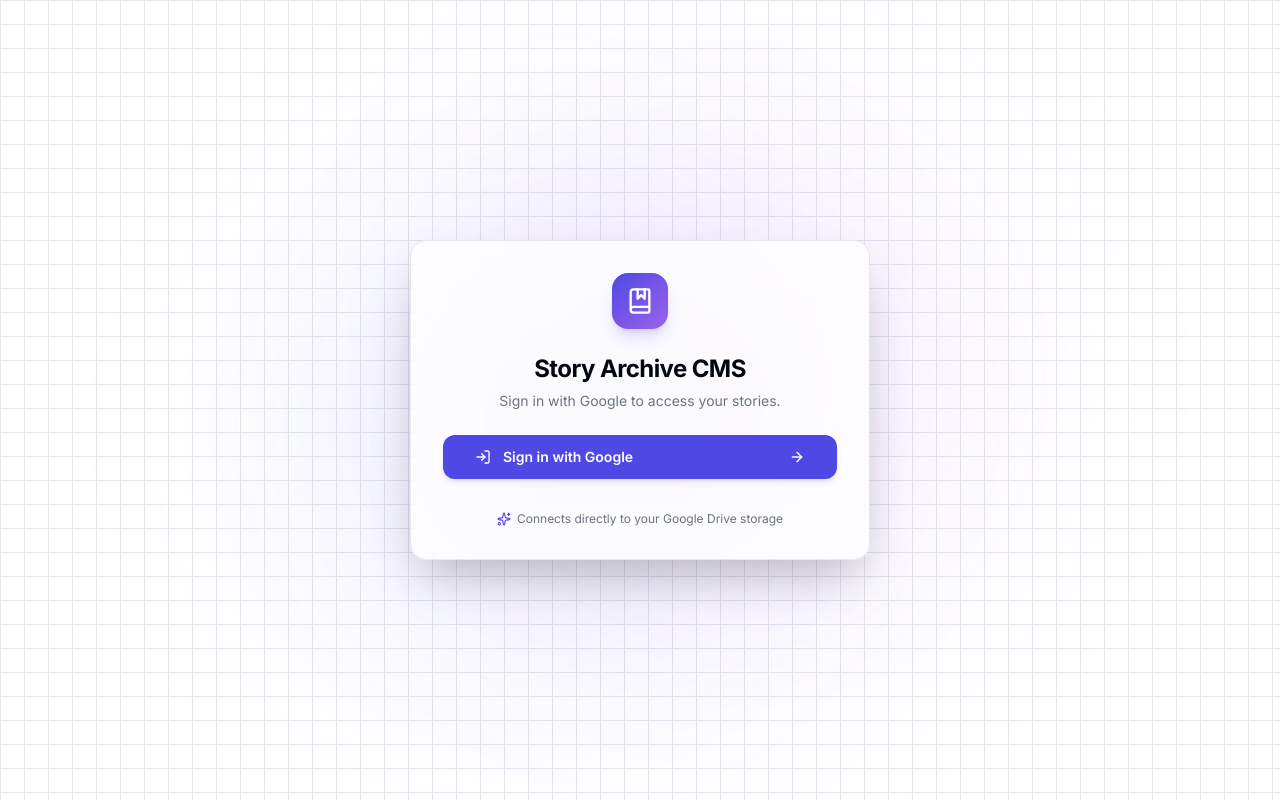
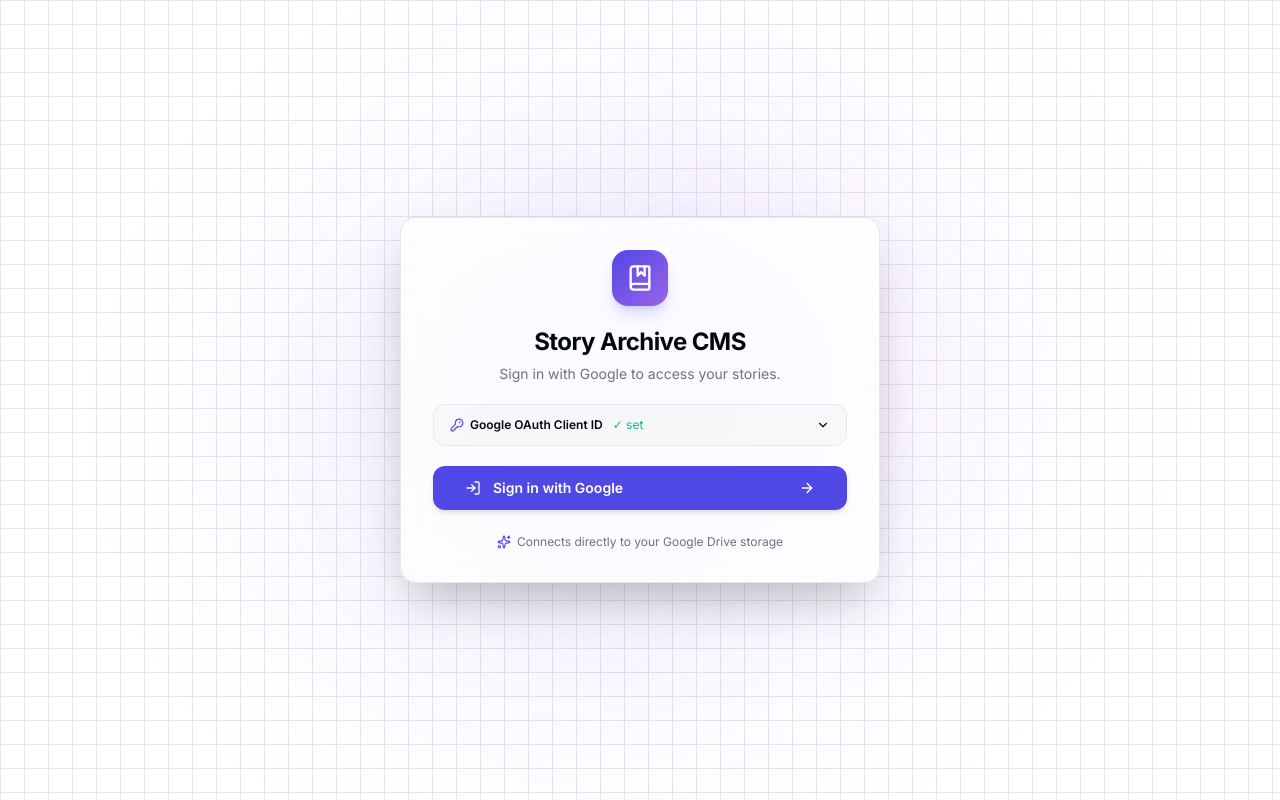
Before and after one commit to mehedihasanfoysal8/story-archive, a Next.js app: page / in a window 1280 px wide. Built offline with nearby package versions, Linux system fonts and the light colour scheme; no server answers.

Commit message:
Fix: Add Google Client ID input on LoginPage before sign-in

```diff
--- a/features/auth/LoginPage.tsx
+++ b/features/auth/LoginPage.tsx
@@ -2,22 +2,37 @@
 
 import { useState } from "react";
 import { motion } from "framer-motion";
-import { BookMarked, Sparkles, FolderSymlink, ArrowRight, HardDrive, CheckCircle2, LogIn } from "lucide-react";
+import { BookMarked, Sparkles, FolderSymlink, ArrowRight, HardDrive, CheckCircle2, LogIn, KeyRound, ChevronDown, ChevronUp } from "lucide-react";
 import { Button } from "@/components/ui/button";
 import { Input } from "@/components/ui/input";
 import { Label } from "@/components/ui/label";
 import { useAuth } from "@/hooks/useAuth";
 import { extractFolderIdFromUrl } from "@/utils/helpers";
 import { APP_CONFIG } from "@/config/app";
+import { clientIdStorage } from "@/lib/auth/storage";
 import toast from "react-hot-toast";
 
 export function LoginPage() {
   const { setRootFolderId, login, isAuthenticated, rootFolderId } = useAuth();
   const [driveUrl, setDriveUrl] = useState<string>(APP_CONFIG.defaultDriveLink);
   const [connecting, setConnecting] = useState(false);
+  const [clientId, setClientId] = useState<string>(clientIdStorage.getClientId() || "");
+  const [showClientId, setShowClientId] = useState(!clientIdStorage.getClientId());
 
   const handleConnect = async (e: React.FormEvent) => {
     e.preventDefault();
+
+    // Save client ID first if provided
+    if (clientId.trim()) {
+      clientIdStorage.setClientId(clientId.trim());
+    }
+
+    if (!clientIdStorage.getClientId()) {
+      toast.error("Google Client ID is required. Please enter your OAuth Client ID.");
+      setShowClientId(true);
+      return;
+    }
+
     const folderId = extractFolderIdFromUrl(driveUrl);
     if (!folderId) {
       toast.error("Please enter a valid Google Drive folder link or ID");
@@ -25,11 +40,8 @@ export function LoginPage() {
     }
 
     setConnecting(true);
-    // Save extracted folder ID as active Drive root
     setRootFolderId(folderId);
-    toast.success("Drive folder connected! Signing in with Google...");
 
-    // Trigger Google OAuth login so we get an access token
     try {
       await login();
     } catch (err) {
@@ -39,6 +51,11 @@ export function LoginPage() {
   };
 
   const handleGoogleLogin = async () => {
+    if (!clientIdStorage.getClientId()) {
+      toast.error("Google Client ID is required.");
+      setShowClientId(true);
+      return;
+    }
     try {
       setConnecting(true);
       await login();
@@ -48,10 +65,8 @@ export function LoginPage() {
     }
   };
 
-
   return (
     <div className="flex min-h-screen items-center justify-center bg-background bg-grid relative overflow-hidden p-4">
-      {/* Dynamic Background Gradients */}
       <div className="absolute top-1/4 left-1/4 w-[450px] h-[450px] rounded-full bg-primary/10 blur-[130px] pointer-events-none" />
       <div className="absolute bottom-1/4 right-1/4 w-[450px] h-[450px] rounded-full bg-purple-500/10 blur-[130px] pointer-events-none" />
 
@@ -59,7 +74,7 @@ export function LoginPage() {
         initial={{ opacity: 0, y: 20 }}
         animate={{ opacity: 1, y: 0 }}
         transition={{ duration: 0.6, ease: "easeOut" }}
-        className="w-full max-w-[460px] p-8 rounded-2xl glass border border-border shadow-2xl relative z-10 text-center space-y-6"
+        className="w-full max-w-[480px] p-8 rounded-2xl glass border border-border shadow-2xl relative z-10 text-center space-y-5"
       >
         {/* App Logo */}
         <div className="mx-auto w-14 h-14 rounded-2xl gradient-primary flex items-center justify-center shadow-lg shadow-primary/20">
@@ -68,17 +83,67 @@ export function LoginPage() {
 
         {/* Header */}
         <div>
-          <h1 className="text-2xl font-bold tracking-tight mb-1.5">
-            Story Archive CMS
-          </h1>
+          <h1 className="text-2xl font-bold tracking-tight mb-1.5">Story Archive CMS</h1>
           <p className="text-sm text-muted-foreground">
             {rootFolderId && !isAuthenticated
               ? "Sign in with Google to access your stories."
-              : "Connect your Google Drive folder and sign in to manage your stories."}
+              : "Connect your Google Drive folder and sign in."}
           </p>
         </div>
 
-        {/* If folder is connected but no token, just show Google Sign-In */}
+        {/* Google Client ID section — always visible if not set */}
+        <div className="text-left border border-border rounded-xl overflow-hidden">
+          <button
+            type="button"
+            onClick={() => setShowClientId((v) => !v)}
+            className="w-full flex items-center justify-between px-4 py-3 text-xs font-semibold text-foreground bg-muted/50 hover:bg-muted transition-colors"
+          >
+            <span className="flex items-center gap-1.5">
+              <KeyRound className="w-3.5 h-3.5 text-primary" />
+              Google OAuth Client ID
+              {clientIdStorage.getClientId() ? (
+                <span className="ml-1 text-emerald-500 font-normal">✓ set</span>
+              ) : (
+                <span className="ml-1 text-destructive font-normal">* required</span>
+              )}
+            </span>
+            {showClientId ? <ChevronUp className="w-3.5 h-3.5" /> : <ChevronDown className="w-3.5 h-3.5" />}
+          </button>
+
+          {showClientId && (
+            <div className="p-4 space-y-2 border-t border-border bg-background/60">
+              <Input
+                id="client-id-input"
+                type="text"
+                placeholder="Paste your Google OAuth Client ID (ends with .apps.googleusercontent.com)"
+                value={clientId}
+                onChange={(e) => setClientId(e.target.value)}
+                onBlur={() => {
+                  if (clientId.trim()) {
+                    clientIdStorage.setClientId(clientId.trim());
+                  }
+                }}
+                className="h-10 text-xs font-mono rounded-lg"
+              />
+              <p className="text-[11px] text-muted-foreground">
+                Get from{" "}
+                <a
+                  href="https://console.cloud.google.com/apis/credentials"
+                  target="_blank"
+                  rel="noopener noreferrer"
+                  className="text-primary underline"
+                >
+                  Google Cloud Console
+                </a>{" "}
+                → Credentials → OAuth 2.0 Client ID (Web app). Add{" "}
+                <code className="bg-muted px-1 rounded text-[10px]">{typeof window !== "undefined" ? window.location.origin : ""}/auth/callback</code>{" "}
+                to Authorized redirect URIs.
+              </p>
+            </div>
+          )}
+        </div>
+
+        {/* Folder + Sign-In or just Sign-In */}
         {rootFolderId && !isAuthenticated ? (
           <Button
             onClick={handleGoogleLogin}
@@ -98,8 +163,7 @@ export function LoginPage() {
             )}
           </Button>
         ) : (
-          /* Drive Link + Sign-In Form */
-          <form onSubmit={handleConnect} className="space-y-4 text-left pt-2">
+          <form onSubmit={handleConnect} className="space-y-3 text-left">
             <div className="space-y-2">
               <Label htmlFor="drive-link-input" className="text-xs font-semibold text-foreground flex items-center gap-1.5">
                 <FolderSymlink className="w-4 h-4 text-primary" />
@@ -140,7 +204,7 @@ export function LoginPage() {
           </form>
         )}
 
-        <div className="pt-2 flex items-center justify-center gap-1.5 text-xs text-muted-foreground">
+        <div className="pt-1 flex items-center justify-center gap-1.5 text-xs text-muted-foreground">
           <Sparkles className="w-3.5 h-3.5 text-primary" />
           <span>Connects directly to your Google Drive storage</span>
         </div>
```
